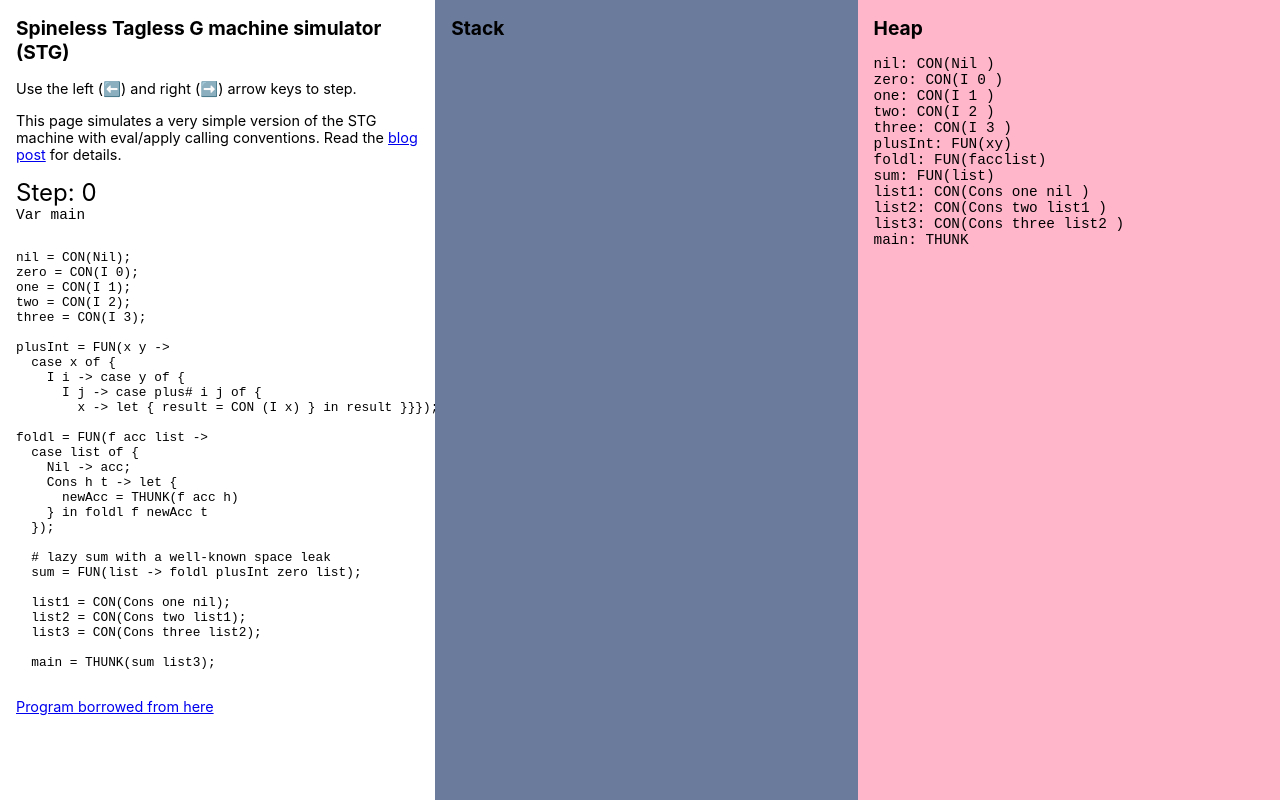
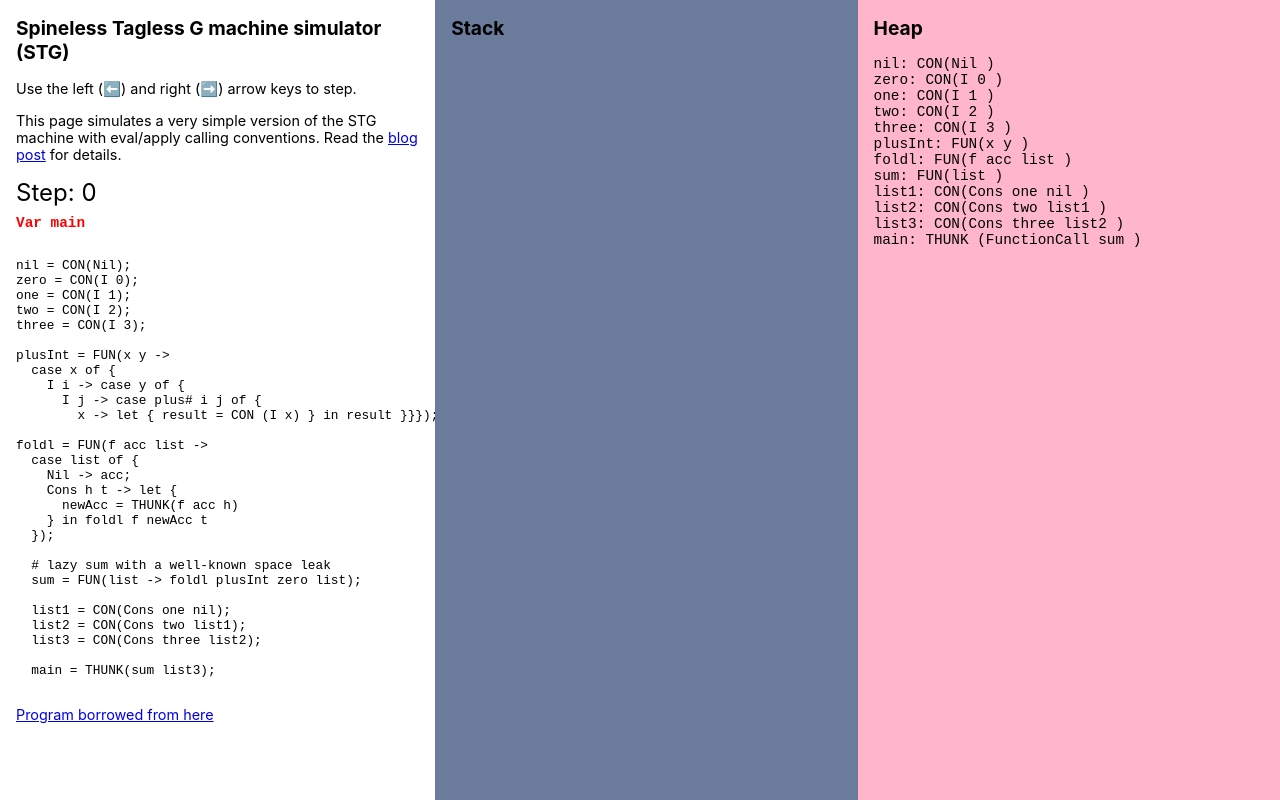
Before and after one commit to teh/stg-simulator, a React (Create React App) app: page / in a window 1280 px wide. Built offline with nearby package versions, Linux system fonts and the light colour scheme.

Commit message:
More pretty printing

```diff
--- a/src/App.css
+++ b/src/App.css
@@ -24,6 +24,10 @@ div.heap {
     padding: 0rem 1rem;
 }
 
+span.heap-object {
+    color: #ffb6cb;
+}
+
 ul {
     list-style-type: none;
     padding: 0px;
@@ -48,4 +52,7 @@ h2 {
 
 div.expression-value {
     font-family: 'Courier New', Courier, monospace;
+    margin: .5rem 0rem;
+    color: red;
+    font-weight: bold;
 }
--- a/src/App.tsx
+++ b/src/App.tsx
@@ -439,10 +439,10 @@ const atomPrettyPrint = (a: Atom): JSX.Element => {
 const heapPrettyPrint = (key: string, obj: HeapObject): JSX.Element => {
   switch (obj.kind) {
     case "BLACKHOLE": return <span>{key}: BLACKHOLE</span>;
-    case "FUN": return <span>{key}: FUN({obj.arguments.map(x => x.name)})</span>;
+    case "FUN": return <span>{key}: FUN({obj.arguments.map(x => x.name + " ")})</span>;
     case "CON": return <span>{key}: CON({obj.tag} {obj.payload.map(x => atomPrettyPrint(x))})</span>;
     case "PAP": return <span>{key}: PAP</span>;
-    case "THUNK": return <span>{key}: THUNK</span>;
+    case "THUNK": return <span>{key}: THUNK ({expressionPrettyPrint(obj.expression)})</span>;
   }
 }
 
@@ -450,7 +450,7 @@ const stackPrettyPrint = (cont: Continuation): JSX.Element => {
   switch (cont.kind) {
     case "ApplyToArgs": return <span>ApplyToArgs</span>;
     case "CaseCont": return <span>CaseCont {cont.alternatives.map(x => x.bindingName.map(y => y.name + " "))}</span>;
-    case "UpdateCont": return <span>UpdateCont {atomPrettyPrint(cont.var)}</span>;
+    case "UpdateCont": return <span>UpdateCont <span className="heap-object">{atomPrettyPrint(cont.var)}</span></span>;
   }
 }
 
```
